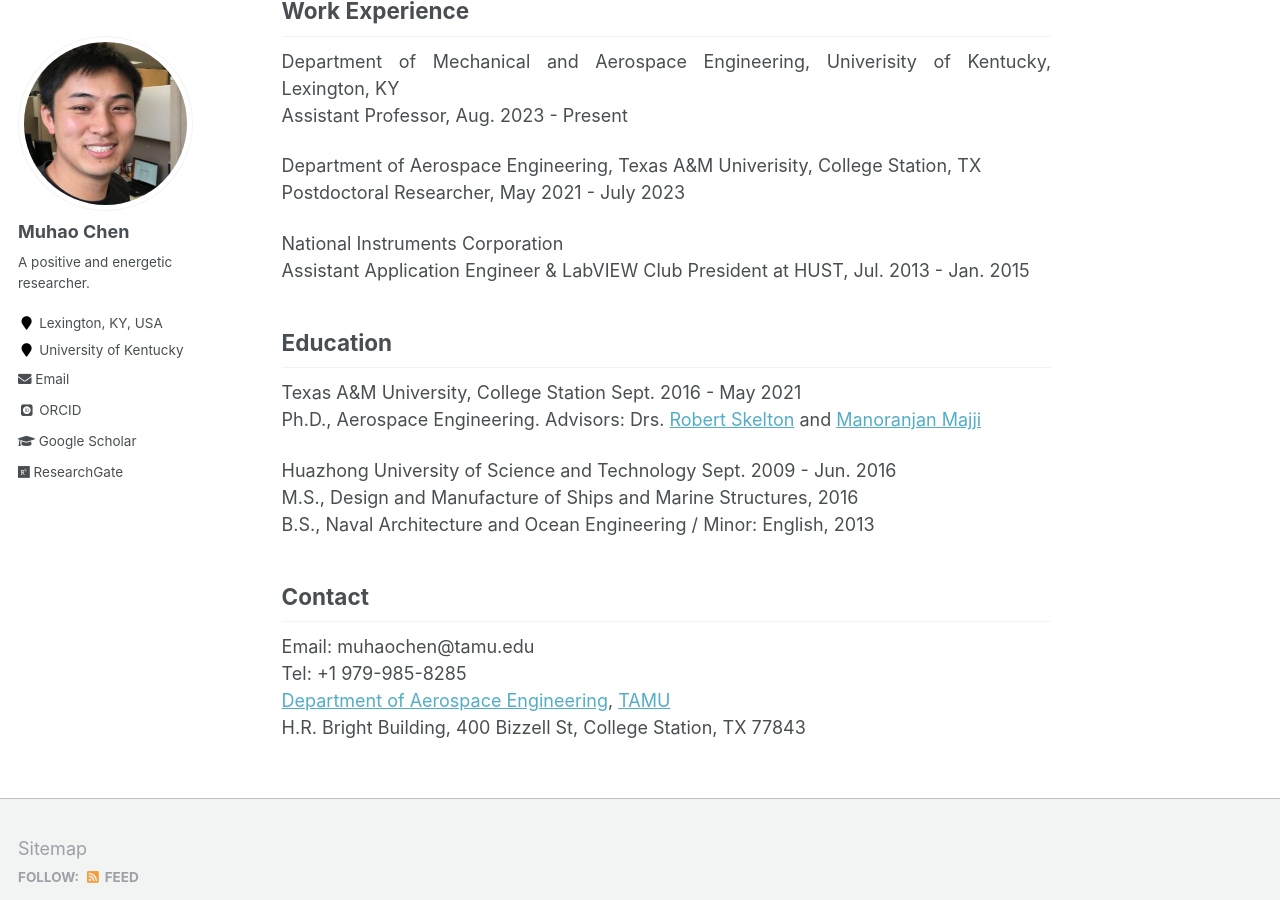
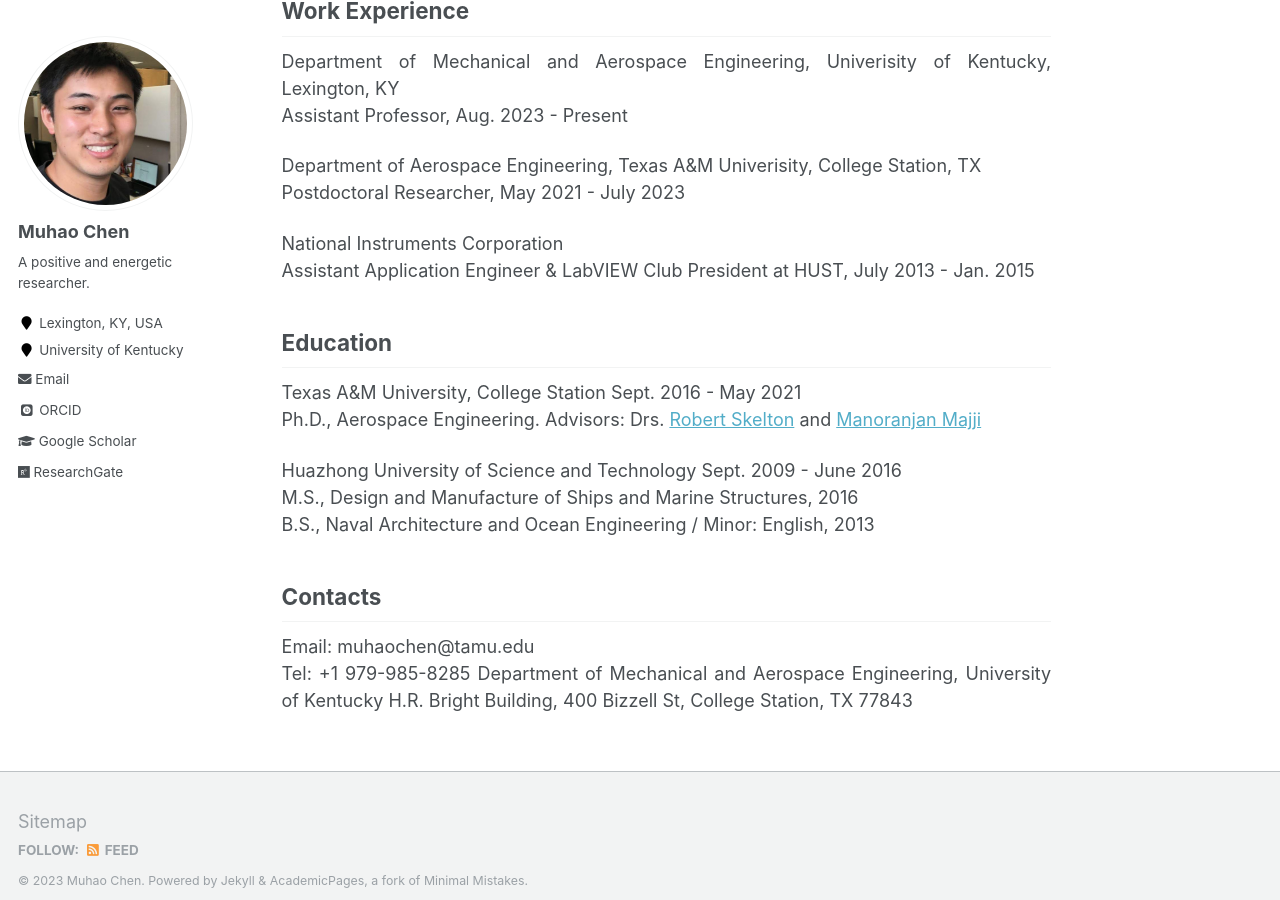
Before and after one commit to Muhao-Chen/muhao-chen.github.io, a Jekyll site: the page built from _pages/about.md, in a window 1280 px wide and 900 px high, scrolled down 837 px. Built offline with Jekyll 4.4.1, drawn with Linux system fonts in a browser that asks for light colours; some web fonts are replaced.

Commit message:
Update about.md

```diff
--- a/_pages/about.md
+++ b/_pages/about.md
@@ -41,19 +41,14 @@ Department of Aerospace Engineering, Texas A&M Univerisity, College Station, TX
 Postdoctoral Researcher, May 2021 - July 2023
 
 National Instruments Corporation
-Assistant Application Engineer & LabVIEW Club President at HUST, Jul. 2013 - Jan. 2015
-
-
-<!--Research Assistant, Department of Aerospace Engineering, Texas A&M Univerisity, College Station, TX, Sept.2016 - May 2021-->
-<!--Research Assistant, Department of Naval Architecture and Ocean Engineering, Huazhong University of Sci. & Tech. (HUST), China, Sept.2012 - Jul.2016-->
-
+Assistant Application Engineer & LabVIEW Club President at HUST, July 2013 - Jan. 2015
 
 ## Education
 
 Texas A&M University, College Station Sept. 2016 - May 2021
 Ph.D., Aerospace Engineering. Advisors: Drs. [Robert Skelton](https://bobskelton.github.io/) and [Manoranjan Majji](https://engineering.tamu.edu/aerospace/profiles/majji-manoranjan.html)
 
-Huazhong University of Science and Technology Sept. 2009 - Jun. 2016
+Huazhong University of Science and Technology Sept. 2009 - June 2016
 M.S., Design and Manufacture of Ships and Marine Structures, 2016
 B.S., Naval Architecture and Ocean Engineering / Minor: English, 2013
 
@@ -66,8 +61,9 @@ B.S., Naval Architecture and Ocean Engineering / Minor: English, 2013
 * Space Systems and Infrastructures
 -->
 
-## Contact
+## Contacts
 Email: muhaochen@tamu.edu
 Tel: +1 979-985-8285
-[Department of Aerospace Engineering](https://engineering.tamu.edu/aerospace/about/facts.html), [TAMU](https://www.tamu.edu/)
+Department of Mechanical and Aerospace Engineering, University of Kentucky
+<!-- ](https://engineering.tamu.edu/aerospace/about/facts.html), [TAMU](https://www.tamu.edu/)       -->
 H.R. Bright Building, 400 Bizzell St, College Station, TX 77843
```
